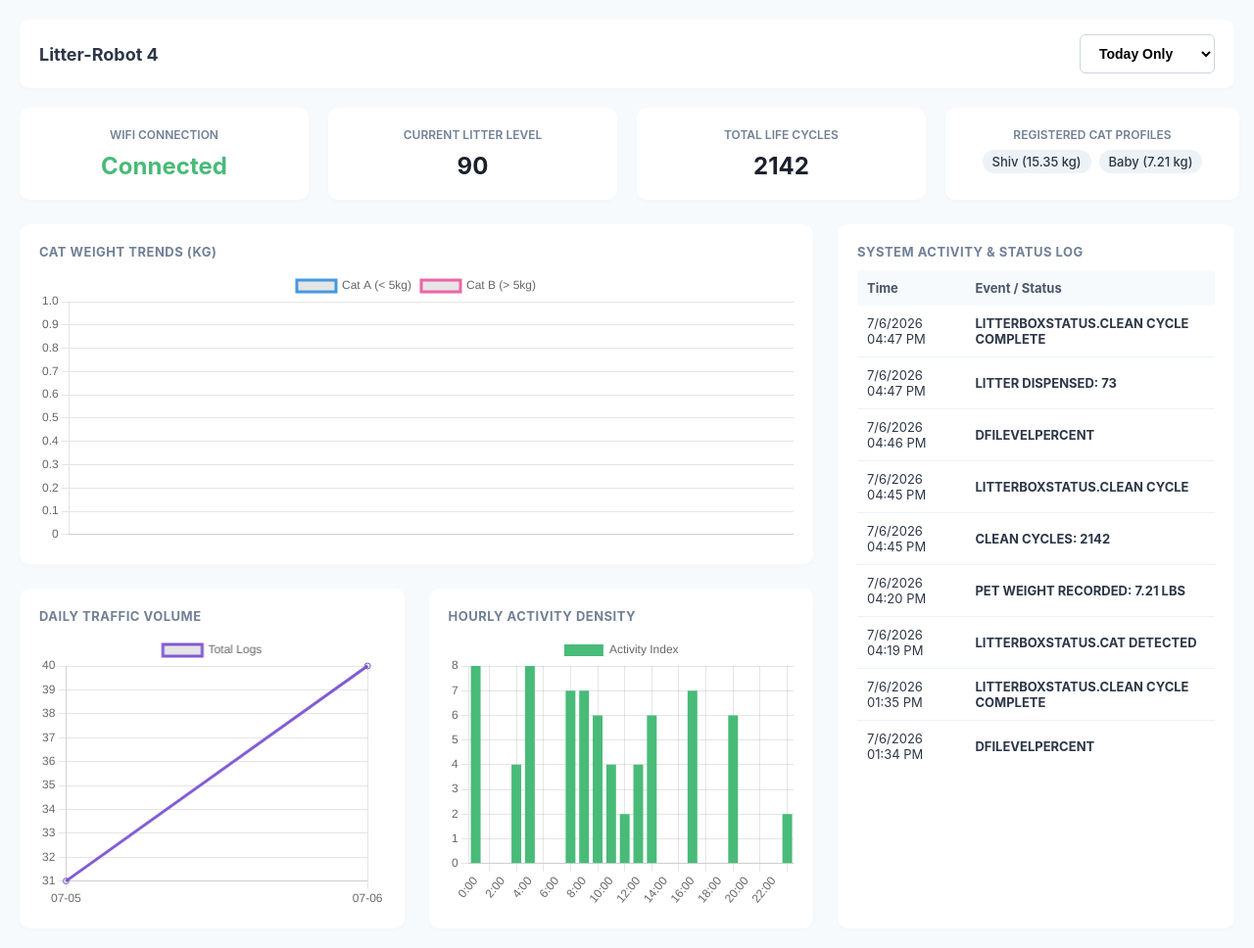
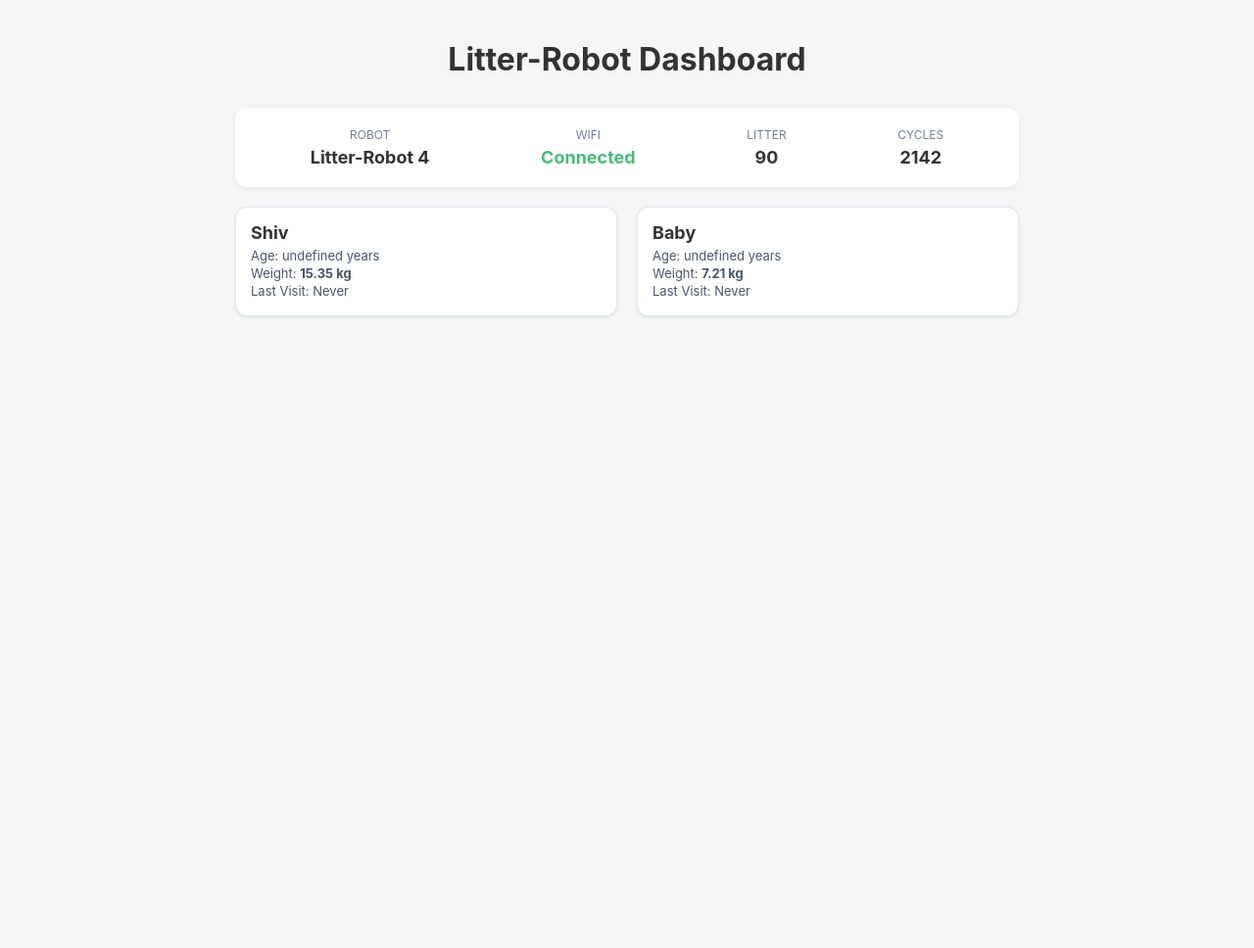
Before and after one commit to Benzino/litter-robot-dashboard, a plain HTML site: page index.html in a window 1280 px wide. Shown: the whole page at 98% size. After the commit the page ends 800 px from the top, so only its background shows below. Drawn offline with nearby package versions, Linux system fonts and the light colour scheme.

Commit message:
Update index.html

```diff
--- a/index.html
+++ b/index.html
@@ -3,252 +3,157 @@
 <head>
     <meta charset="UTF-8">
     <meta name="viewport" content="width=device-width, initial-scale=1.0">
-    <title>Litter-Robot 4 Command Center</title>
-    <script src="https://cdn.jsdelivr.net/npm/chart.js"></script>
+    <title>Litter-Robot Dashboard</title>
     <style>
         body {
-            font-family: -apple-system, BlinkMacSystemFont, "Segoe UI", Roboto, Arial, sans-serif;
-            background-color: #f7fafc; color: #2d3748; margin: 0; padding: 20px;
+            font-family: -apple-system, BlinkMacSystemFont, "Segoe UI", Roboto, Helvetica, Arial, sans-serif;
+            background-color: #f4f7f6;
+            margin: 0;
+            padding: 20px;
+            color: #333;
         }
-        .container { max-width: 1400px; margin: 0 auto; }
+        .container {
+            max-width: 800px;
+            margin: 0 auto;
+        }
+        header {
+            margin-bottom: 30px;
+            text-align: center;
+        }
+        /* Robot Status Section */
+        .status-box {
+            background: white;
+            padding: 20px;
+            border-radius: 12px;
+            box-shadow: 0 2px 5px rgba(0,0,0,0.05);
+            margin-bottom: 20px;
+            display: flex;
+            justify-content: space-around;
+            text-align: center;
+        }
+        .stat-item {
+            display: flex;
+            flex-direction: column;
+        }
+        .stat-label { font-size: 12px; color: #718096; text-transform: uppercase; }
+        .stat-value { font-size: 18px; font-weight: bold; margin-top: 5px; }
 
-        .top-bar {
-            background: white; padding: 15px 20px; border-radius: 10px;
-            box-shadow: 0 2px 4px rgba(0,0,0,0.02); margin-bottom: 20px;
-            display: flex; justify-content: space-between; align-items: center;
+        /* Cat Grid Section */
+        #statCats {
+            display: grid;
+            grid-template-columns: repeat(auto-fit, minmax(280px, 1fr));
+            gap: 20px;
         }
-        select { padding: 10px 15px; border-radius: 6px; font-size: 14px; font-weight: 600; border: 1px solid #cbd5e0; background: white; cursor: pointer;}
-
-        /* Stats Widget Deck Layout */
-        .telemetry-row {
-            display: grid;
-            grid-template-columns: repeat(auto-fit, minmax(220px, 1fr));
-            gap: 20px; margin-bottom: 25px;
+        .cat-card {
+            background: white;
+            border: 1px solid #e2e8f0;
+            border-radius: 12px;
+            padding: 15px;
+            display: flex;
+            align-items: center;
+            gap: 15px;
+            box-shadow: 0 1px 3px rgba(0,0,0,0.1);
         }
-        .metric-card {
-            background: white; padding: 20px; border-radius: 10px;
-            box-shadow: 0 2px 4px rgba(0,0,0,0.02); text-align: center;
+        .cat-img {
+            width: 70px;
+            height: 70px;
+            border-radius: 50%;
+            object-fit: cover;
+            border: 2px solid #cbd5e0;
+            background-color: #eee;
         }
-        .metric-card p { margin: 0; color: #718096; font-size: 12px; text-transform: uppercase; font-weight: 600; }
-        .metric-card h3 { margin: 10px 0 0 0; font-size: 24px; color: #1a202c; font-weight: 700; }
-
-        .main-layout { display: grid; grid-template-columns: 1fr; gap: 25px; }
-        @media (min-width: 1000px) { .main-layout { grid-template-columns: 2fr 1fr; } }
-        .charts-subgrid { display: grid; grid-template-columns: 1fr; gap: 25px; }
-        @media (min-width: 600px) { .charts-subgrid { grid-template-columns: 1fr 1fr; } }
-
-        .card { background: white; padding: 20px; border-radius: 10px; box-shadow: 0 2px 4px rgba(0,0,0,0.02); box-sizing: border-box; }
-        .card.full-width { grid-column: span 1; }
-        @media (min-width: 600px) { .card.full-width { grid-column: span 2; } }
-        .card h2 { font-size: 13px; text-transform: uppercase; color: #718096; margin-top: 0; letter-spacing: 0.5px; }
-        .chart-frame { position: relative; height: 280px; width: 100%; }
-
-        .log-table-wrapper { max-height: 500px; overflow-y: auto; }
-        table { width: 100%; border-collapse: collapse; font-size: 13px; text-align: left; }
-        th { background: #f7fafc; position: sticky; top: 0; padding: 10px; color: #4a5568; }
-        td { padding: 10px; border-bottom: 1px solid #edf2f7; }
-
-        .cat-badge-list { display: flex; flex-wrap: wrap; gap: 8px; margin-top: 8px; justify-content: center; }
-        .cat-profile-tag { background: #edf2f7; padding: 4px 10px; border-radius: 12px; font-size: 13px; font-weight: 500; }
+        .cat-info h3 { margin: 0 0 5px 0; font-size: 18px; }
+        .cat-info p { margin: 2px 0; font-size: 13px; color: #4a5568; }
     </style>
 </head>
 <body>
 
 <div class="container">
-    <div class="top-bar">
-        <h2 style="margin:0; font-size:18px;" id="robotNameDisplay">Litter-Robot Command Center</h2>
-        <select id="timeFilter" onchange="processAndRenderData()">
-            <option value="1" selected>Today Only</option>
-            <option value="7">Last 7 Days</option>
-            <option value="30">Last 30 Days</option>
-            <option value="all">All History</option>
-        </select>
+    <header>
+        <h1>Litter-Robot Dashboard</h1>
+    </header>
+
+    <!-- Robot Status -->
+    <div class="status-box">
+        <div class="stat-item">
+            <span class="stat-label">Robot</span>
+            <div id="robotNameDisplay" class="stat-value">-</div>
         </div>
-
-    <!-- Telemetry Row Counter Cards -->
-    <div class="telemetry-row">
-        <div class="metric-card">
-            <p>WiFi Connection</p>
-            <h3 id="statWifi" style="color: #48bb78;">Syncing...</h3>
+        <div class="stat-item">
+            <span class="stat-label">WiFi</span>
+            <div id="statWifi" class="stat-value">-</div>
         </div>
-        <div class="metric-card">
-            <p>Current Litter Level</p>
-            <h3 id="statLitter">--</h3>
+        <div class="stat-item">
+            <span class="stat-label">Litter</span>
+            <div id="statLitter" class="stat-value">-</div>
         </div>
-        <div class="metric-card">
-            <p>Total Life Cycles</p>
-            <h3 id="statCycles">--</h3>
-        </div>
-        <div class="metric-card" style="min-width: 260px;">
-            <p>Registered Cat Profiles</p>
-            <div class="cat-badge-list" id="statCats">No active profiles</div>
+        <div class="stat-item">
+            <span class="stat-label">Cycles</span>
+            <div id="statCycles" class="stat-value">-</div>
         </div>
     </div>
 
-    <div class="main-layout">
-        <!-- Graphs Block -->
-        <div class="charts-subgrid">
-            <div class="card full-width">
-                <h2>Cat Weight Trends (kg)</h2>
-                <div class="chart-frame"><canvas id="chartWeights"></canvas></div>
-            </div>
-            <div class="card">
-                <h2>Daily Traffic Volume</h2>
-                <div class="chart-frame"><canvas id="chartDaily"></canvas></div>
-            </div>
-            <div class="card">
-                <h2>Hourly Activity Density</h2>
-                <div class="chart-frame"><canvas id="chartHourly"></canvas></div>
-            </div>
-        </div>
-
-        <!-- History Block -->
-        <div class="card">
-            <h2>System Activity & Status Log</h2>
-            <div class="log-table-wrapper">
-                <table>
-                    <thead><tr><th>Time</th><th>Event / Status</th></tr></thead>
-                    <tbody id="logTableBody"></tbody>
-                </table>
-            </div>
-        </div>
+    <!-- Cats Grid -->
+    <div id="statCats">
+        <!-- Cards will be injected here -->
+        <p>Loading cat data...</p>
     </div>
 </div>
 
 <script>
-let databaseRoot = { robot_metadata: {}, pet_profiles: [], logs: [] };
-let instanceW = null, instanceD = null, instanceH = null;
-
-document.addEventListener("DOMContentLoaded", async () => {
+    async function loadDashboard() {
         try {
-        const response = await fetch('./data.json');
-        if (!response.ok) throw new Error("Data map connection lost.");
-        databaseRoot = await response.json();
-
-        // Ensure log array boundaries exist safely
-        if(!databaseRoot.logs) databaseRoot.logs = [];
-
-        // Sort timeline descending for chronological extraction processing loops
-        databaseRoot.logs.sort((a,b) => new Date(b.timestamp) - new Date(a.timestamp));
-
-        renderTelemetryWidgets(databaseRoot);
-        processAndRenderData();
-    } catch (e) {
-        document.getElementById("statWifi").textContent = "Offline";
-        document.getElementById("statWifi").style.color = "#e53e3e";
+            const response = await fetch('data.json?t=' + new Date().getTime());
+            const payload = await response.json();
+            renderTelemetryWidgets(payload);
+        } catch (error) {
+            console.error("Error loading data:", error);
+            document.getElementById('statCats').innerHTML = "<p>Could not load data. Ensure sync has run.</p>";
         }
-});
+    }
 
     function renderTelemetryWidgets(payload) {
         const meta = payload.robot_metadata || {};
-    if(meta.name) document.getElementById("robotNameDisplay").textContent = meta.name;
 
-    // 1. Process Online State Indicators
+        // Robot Status
+        document.getElementById("robotNameDisplay").textContent = meta.name || "Unknown";
+
         const wifiEl = document.getElementById("statWifi");
-    const onlineState = meta.is_online;
-    if(onlineState === true || onlineState === "True") {
-        wifiEl.textContent = "Connected"; wifiEl.style.color = "#48bb78";
-    } else {
-        wifiEl.textContent = "Disconnected"; wifiEl.style.color = "#e53e3e";
-    }
+        const isOnline = (meta.is_online === true || meta.is_online === "True");
+        wifiEl.textContent = isOnline ? "Connected" : "Offline";
+        wifiEl.style.color = isOnline ? "#48bb78" : "#e53e3e";
 
-    // 2. Process Litter Levels & Cycle Totals
-    document.getElementById("statLitter").textContent = meta.litter_level !== undefined ? meta.litter_level : "Unknown";
-    document.getElementById("statCycles").textContent = meta.cycle_count !== undefined ? meta.cycle_count : "Unknown";
+        document.getElementById("statLitter").textContent = meta.litter_level ?? "N/A";
+        document.getElementById("statCycles").textContent = meta.cycle_count ?? "N/A";
 
-    // 3. Render Profile Badges
+        // Cats Section
         const catsContainer = document.getElementById("statCats");
         if(payload.pet_profiles && payload.pet_profiles.length > 0) {
             catsContainer.innerHTML = "";
             payload.pet_profiles.forEach(cat => {
-            const span = document.createElement("span");
-            span.className = "cat-profile-tag";
-            span.textContent = `${cat.name} (${cat.latest_weight} kg)`;
-            catsContainer.appendChild(span);
+                const lastVisit = cat.last_visit ? new Date(cat.last_visit).toLocaleString() : "Never";
+
+                const card = document.createElement("div");
+                card.className = "cat-card";
+                card.innerHTML = `
+                    <img src="${cat.profile_pic}" class="cat-img" onerror="this.style.display='none'">
+                    <div class="cat-info">
+                        <h3>${cat.name}</h3>
+                        <p>Age: ${cat.age} years</p>
+                        <p>Weight: <strong>${cat.latest_weight} kg</strong></p>
+                        <p>Last Visit: ${lastVisit}</p>
+                    </div>
+                `;
+                catsContainer.appendChild(card);
             });
+        } else {
+            catsContainer.innerHTML = "<p>No cat profiles found.</p>";
         }
     }
 
-function processAndRenderData() {
-    const logsList = databaseRoot.logs || [];
-    if (logsList.length === 0) return;
+    // Initial Load
+    loadDashboard();
+</script>
 
-    const timeframe = document.getElementById("timeFilter").value;
-    let filtered = [...logsList].map(item => ({...item, dateObj: new Date(item.timestamp)}));
-
-    if (timeframe !== 'all') {
-        const boundary = new Date();
-        boundary.setDate(boundary.getDate() - parseInt(timeframe));
-        if (timeframe === "1") boundary.setHours(0,0,0,0); // Reset hour boundary index mapping for Today filter execution
-        filtered = filtered.filter(item => item.dateObj >= boundary);
-    }
-
-    const chronological = [...filtered].sort((a,b) => a.dateObj - b.dateObj);
-
-    if (instanceW) instanceW.destroy();
-    if (instanceD) instanceD.destroy();
-    if (instanceH) instanceH.destroy();
-
-    const logTableBody = document.getElementById("logTableBody");
-    logTableBody.innerHTML = "";
-
-    const hourlyDistribution = Array(24).fill(0);
-    const dayFrequency = {};
-    const chartLabels = [];
-    const catA = [], catB = [];
-
-    filtered.forEach(item => {
-        const row = document.createElement("tr");
-        row.innerHTML = `<td>${item.dateObj.toLocaleDateString()} ${item.dateObj.toLocaleTimeString([],{hour:'2-digit',minute:'2-digit'})}</td>
-                         <td><strong>${item.event.toUpperCase().replace(/_/g, ' ')}</strong> ${item.weight ? `(${item.weight} kg)` : ''}</td>`;
-        logTableBody.appendChild(row);
-    });
-
-    chronological.forEach(item => {
-        if (item.weight) {
-            chartLabels.push(item.dateObj.toLocaleDateString() + " " + item.dateObj.toLocaleTimeString([],{hour:'2-digit',minute:'2-digit'}));
-            if (item.weight < 5.0) {
-                catA.push(item.weight); catB.push(null);
-            } else {
-                catB.push(item.weight); catA.push(null);
-            }
-        }
-        hourlyDistribution[item.dateObj.getHours()]++;
-        const dayKey = item.dateObj.toISOString().split('T')[0];
-        dayFrequency[dayKey] = (dayFrequency[dayKey] || 0) + 1;
-    });
-
-    instanceW = new Chart(document.getElementById("chartWeights").getContext("2d"), {
-        type: 'line',
-        data: {
-            labels: chartLabels,
-            datasets: [
-                { label: 'Cat A (< 5kg)', data: catA, borderColor: '#4299e1', spanGaps: true, pointRadius: 3 },
-                { label: 'Cat B (> 5kg)', data: catB, borderColor: '#ed64a6', spanGaps: true, pointRadius: 3 }
-            ]
-        },
-        options: { responsive: true, maintainAspectRatio: false }
-    });
-
-    const sortedDays = Object.keys(dayFrequency).sort();
-    instanceD = new Chart(document.getElementById("chartDaily").getContext("2d"), {
-        type: 'line',
-        data: {
-            labels: sortedDays.map(d => d.substring(5)),
-            datasets: [{ label: 'Total Logs', data: sortedDays.map(d => dayFrequency[d]), borderColor: '#805ad5', fill: false }]
-        },
-        options: { responsive: true, maintainAspectRatio: false }
-    });
-
-    instanceH = new Chart(document.getElementById("chartHourly").getContext("2d"), {
-        type: 'bar',
-        data: {
-            labels: Array.from({length: 24}, (_, i) => `${i}:00`),
-            datasets: [{ label: 'Activity Index', data: hourlyDistribution, backgroundColor: '#48bb78' }]
-        },
-        options: { responsive: true, maintainAspectRatio: false }
-    });
-}
-</script>
 </body>
 </html>
```
Lines whose indentation alone changed are shown as unchanged.
